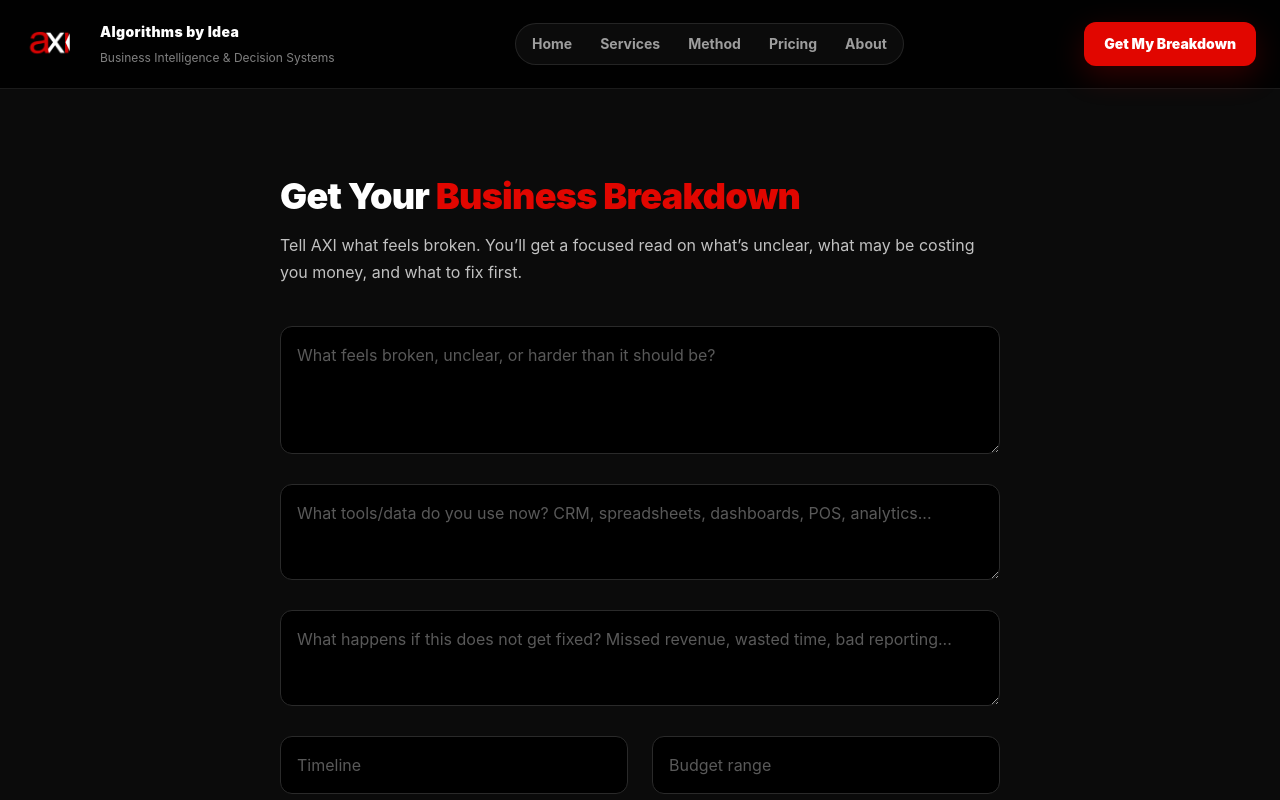
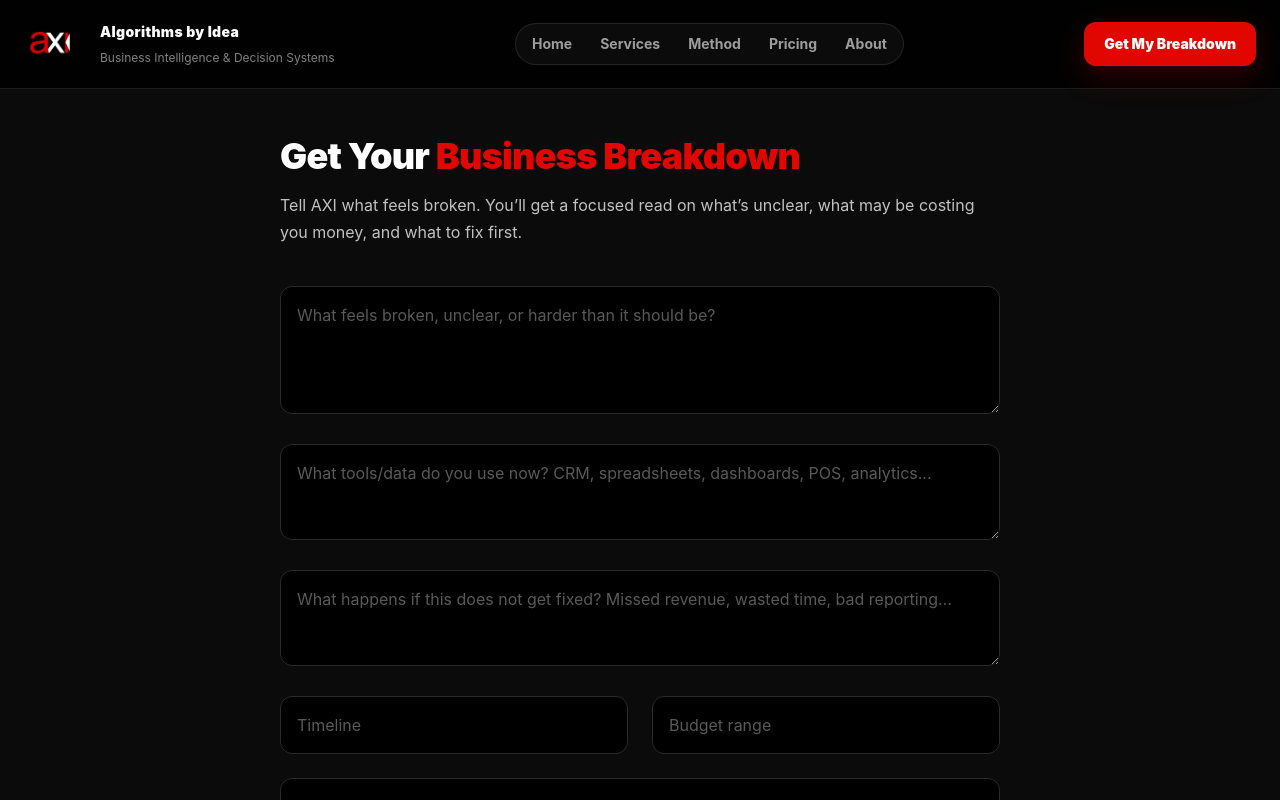
Before and after one commit to shawnfoster/axi, a React (Vite) app: page /contact in a window 1280 px wide. Shown: the top 800 px of the page. Built offline with nearby package versions, Linux system fonts and the light colour scheme.

Commit message:
Align contact page vertical rhythm

```diff
--- a/src/pages/Contact.tsx
+++ b/src/pages/Contact.tsx
@@ -30,7 +30,7 @@ export default function Contact() {
   }
 
   return (
-    <section className="mx-auto max-w-3xl px-6 py-24">
+    <section className="mx-auto max-w-3xl px-6 pb-20 pt-12 md:pt-14">
       <h1 className="text-4xl font-black">
         Get Your <span className="text-axi-red">Business Breakdown</span>
       </h1>
```
